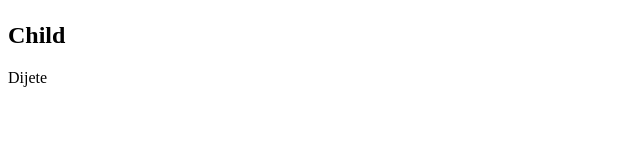
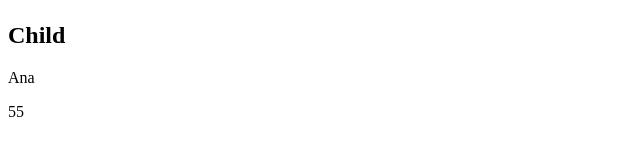
Before and after one commit to MarinZ97/AlgebraReact, a React (Create React App) app: page / in a window 1280 px wide. Shown: the part 292-448 px from the top of the page, without its empty margins (0-640 px from the left). Built offline with nearby package versions, Linux system fonts and the light colour scheme.

Commit message:
Dodaj prepravku

```diff
--- a/src/ChildVjezba.js
+++ b/src/ChildVjezba.js
@@ -1,9 +1,11 @@
 import React from 'react'
 
 
-export default function Child({children}) {
+export default function Child({children, name, age}) {
     return <div>
     <h2>Child</h2>
+    <p>{name}</p>
+    <p>{age}</p>
     <p>{children}</p>
     </div>
 }
--- a/src/Vjezba.js
+++ b/src/Vjezba.js
@@ -14,7 +14,7 @@ export default class Vjezba extends React.Component {
             return( <div>
                 <h2>{this.state.naslov}</h2>
                 Korisnici: {this.state.korisnici[0].name}
-                <Child>Dijete</Child>
+                <Child name={this.state.korisnici[0].name} age={this.state.korisnici[0].age}/>
             </div>)
     }
 }
```
